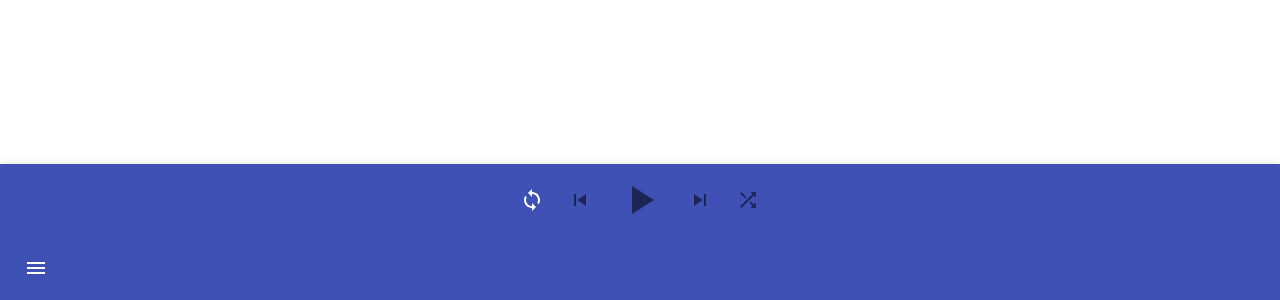
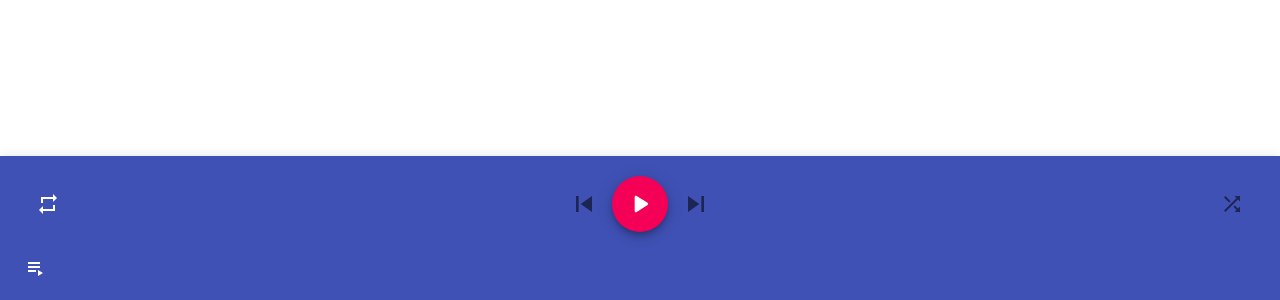
Before and after one commit to ddochea0314/music-web-player, a React (Create React App) app: page / in a window 1280 px wide. Shown: the part 500-800 px from the top of the page. Built offline with nearby package versions, Linux system fonts and the light colour scheme; the HTML template or start-up script is replaced by a standard one.

Commit message:
재생화면 구현진행

```diff
--- a/package.json
+++ b/package.json
@@ -36,7 +36,7 @@
     "build": "react-scripts build",
     "test": "react-scripts test",
     "eject": "react-scripts eject",
-    "deploy": "firebase deploy"
+    "deploy": "react-scripts build && firebase deploy"
   },
   "eslintConfig": {
     "extends": [
--- a/src/App.tsx
+++ b/src/App.tsx
@@ -1,15 +1,21 @@
-import React from 'react';
+import React, { useState } from 'react';
 import logo from './logo.svg';
 import './App.css';
 
 import { createStyles, makeStyles, Theme, useTheme } from '@material-ui/core/styles';
-import { AppBar, Button, Card, CardContent, CardMedia, colors, IconButton, Paper, Toolbar, Typography } from '@material-ui/core';
+import { AppBar, Fab, Card, CardContent, CardMedia, colors, IconButton, Paper, Toolbar, Typography } from '@material-ui/core';
 
-import Menu from '@material-ui/icons/Menu';
-import PlayArrow from "@material-ui/icons/PlayArrow";
+// https://material-ui.com/components/material-icons/#material-icons
+
+// 이 방식은 빌드 및 테스트 초기 로딩이 느린 단점이 있음.
+// import { PlaylistPlay, PlayArrow, Pause, SkipNext, SkipPrevious } from "@material-ui/icons";
+
+import PlaylistPlay from '@material-ui/icons/PlaylistPlay';
+import PlayArrow from "@material-ui/icons/PlayArrowRounded";
+import Pause from "@material-ui/icons/Pause";
 import SkipNext from "@material-ui/icons/SkipNext";
 import SkipPrevious from "@material-ui/icons/SkipPrevious";
-import Loop from "@material-ui/icons/Loop";
+import Repeat from "@material-ui/icons/Repeat";
 import Shuffle from "@material-ui/icons/Shuffle";
 
 const useStyles = makeStyles((theme: Theme) =>
@@ -25,54 +31,63 @@ const useStyles = makeStyles((theme: Theme) =>
     appBar: {
       top: 'auto',
       bottom: 0,
-    },
-    // toolbar: {
-    //   minHeight: 128,
-    //   alignItems: 'flex-start',
-    //   paddingTop: theme.spacing(1),
-    //   paddingBottom: theme.spacing(2),
-    // },
-    content: {
-      flex: '1 0 auto',
+      paddingTop: theme.spacing(2)
     },
     controls: {
       alignItems: 'center',
-    },
-    playIcon: {
-      height: 48,
-      width: 48,
       flexGrow: 1
     },
+    Icon: {
+      height: 32,
+      width: 32
+    }
   }),
 );
 
 function App() {
   const classes = useStyles();
   const theme = useTheme();
+
+  const [isPlay, setIsPlay] = useState(false);
+
+  function togglePlay() {
+    setIsPlay(!isPlay);
+  }
+
   return (
     <div className="App">
       <AppBar position={'fixed'} className={classes.appBar}>
-      <div className={classes.controls}>
+        <Toolbar>
         <IconButton color='inherit' aria-label="loop">
-          <Loop />
+          <Repeat />
         </IconButton>
+        <div className={classes.controls}>
         <IconButton aria-label="previous">
-          {theme.direction === 'rtl' ? <SkipNext /> : <SkipPrevious />}
+          {theme.direction === 'rtl' ?
+          <SkipNext className={classes.Icon} /> :
+          <SkipPrevious className={classes.Icon} />
+          }
         </IconButton>
-        <IconButton aria-label="play/pause">
-          <PlayArrow className={classes.playIcon} />
-        </IconButton>
+        <Fab color={'secondary'} aria-label="play/pause" onClick={togglePlay}>
+          {
+            isPlay?
+            <Pause className={classes.Icon} /> :
+            <PlayArrow className={classes.Icon} />
+          }
+        </Fab>
         <IconButton aria-label="next">
-          {theme.direction === 'rtl' ? <SkipPrevious /> : <SkipNext />}
-        </IconButton>
-        <IconButton aria-label="shuffle">
-          <Shuffle />
+          {theme.direction === 'rtl' ?
+          <SkipPrevious className={classes.Icon} /> :
+          <SkipNext className={classes.Icon} />}
         </IconButton>
       </div>
-
+      <IconButton aria-label="shuffle">
+        <Shuffle />
+      </IconButton>
+      </Toolbar>
       <Toolbar>
         <IconButton edge='start' color="inherit" aria-label="menu">
-          <Menu />
+          <PlaylistPlay />
         </IconButton>
       </Toolbar>
       </AppBar>
```
